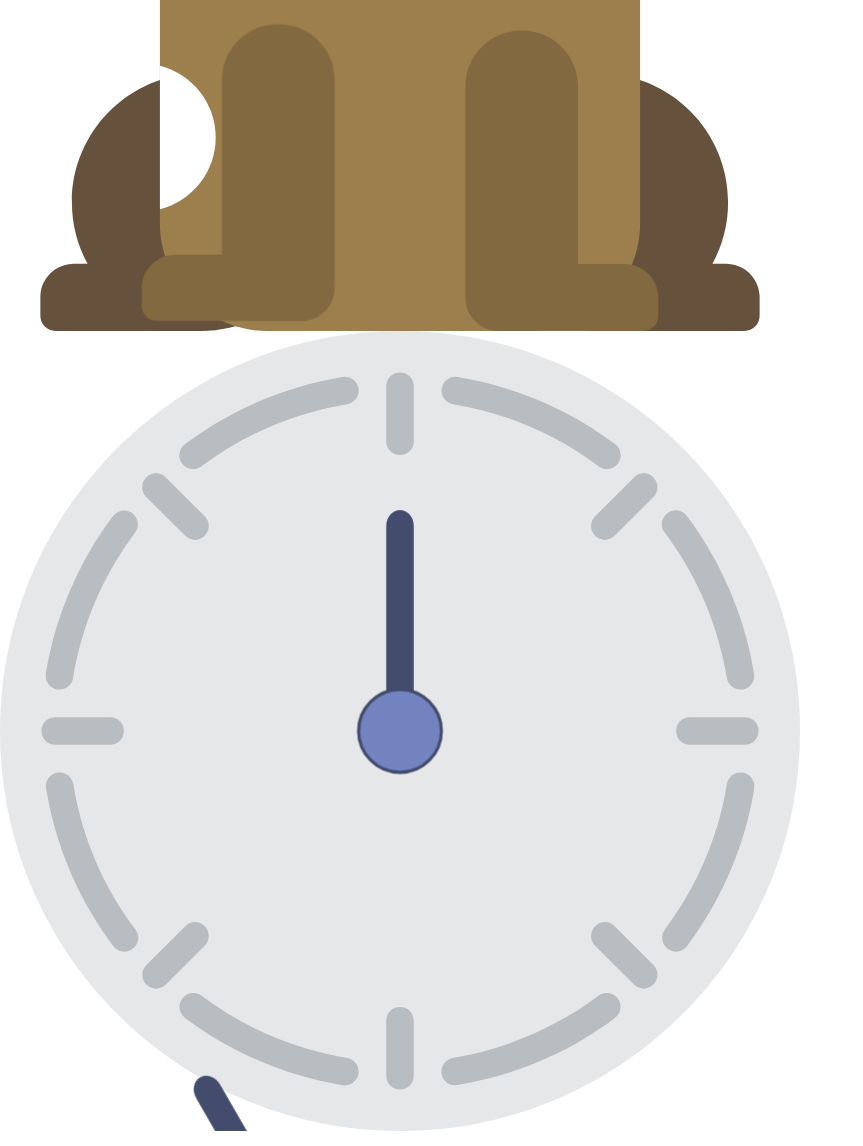
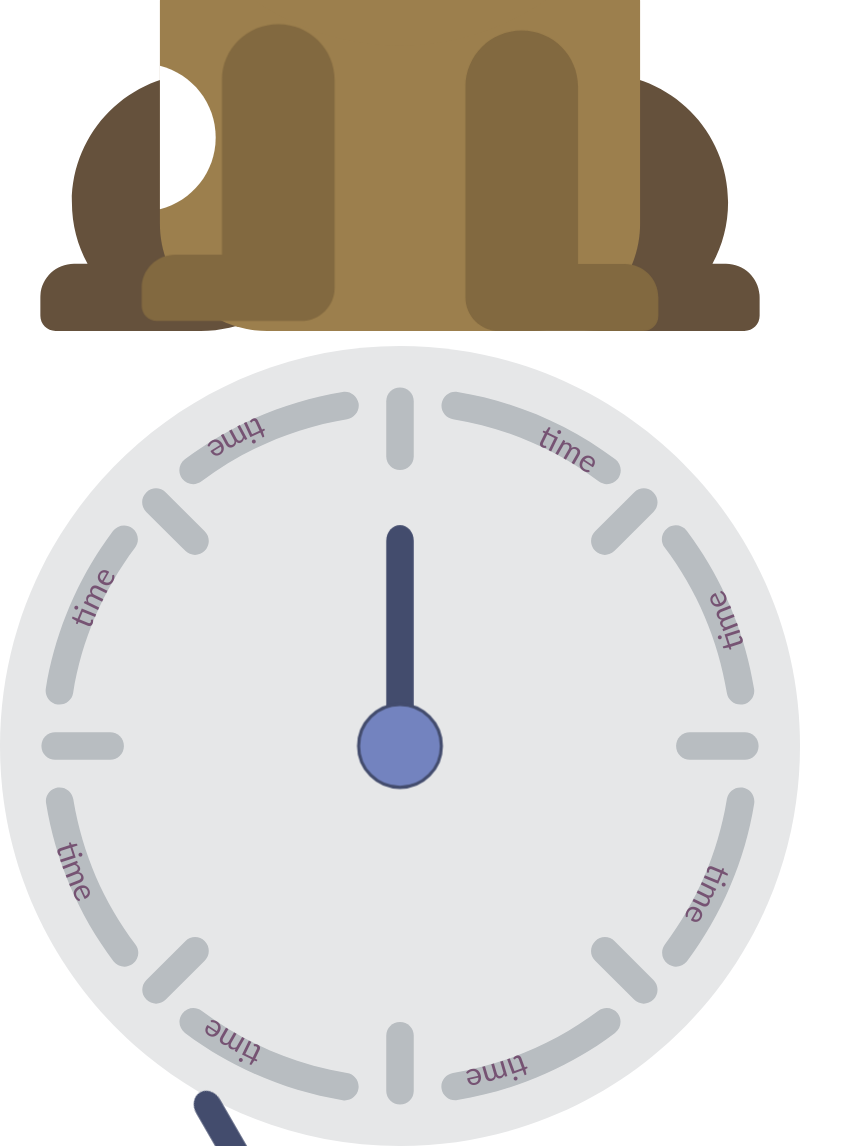
Before and after one commit to denistrator/spalah-lessons--task-9, a plain HTML site: page index.html in a window 1280 px wide. Shown: the part 469-1615 px from the top of the page, without its empty margins (0-863 px from the left). Drawn offline with Linux system fonts and the light colour scheme.

Commit message:
minor update. add prefixes

```diff
--- a/index.html
+++ b/index.html
@@ -5,7 +5,7 @@
 
 <head>
     <meta charset="UTF-8">
-    <title>Document</title>
+    <title>SVG</title>
     <meta http-equiv="X-UA-Compatible" content="IE=edge">
     <meta name="viewport" content="width=device-width, initial-scale=1">
     <link rel="stylesheet" href="css/all.css">
@@ -69,11 +69,17 @@
     <div class="wrapper">
         <svg class="full-height" version="1.1" id="Layer_1" xmlns="http://www.w3.org/2000/svg" xmlns:xlink="http://www.w3.org/1999/xlink" x="0px" y="0px" viewBox="0 0 512 512" style="enable-background:new 0 0 512 512;" xml:space="preserve">
             <style type="text/css">
-	        .st0 {fill: #E6E7E8;}
+            .st0 {
+                fill: #E6E7E8;
+            }
 
-	        .st1 {fill: #B8BDC1;}
+            .st1 {
+                fill: #B8BDC1;
+            }
 
-	        .st3 {fill: #7383BF;}
+            .st3 {
+                fill: #7383BF;
+            }
 
             .st4 {
                 fill: none;
@@ -85,22 +91,54 @@
             <g class="clock">
                 <path class="st0" d="M512,256C512,114.6,397.4,0,256,0S0,114.6,0,256s114.6,256,256,256S512,397.4,512,256" />
                 <g>
-	                <path class="st1" d="M219.3,29.4c-36.4,5.9-71.4,20.8-101,43.1c-3.9,2.9-4.7,8.5-1.7,12.4c1.7,2.3,4.4,3.5,7.1,3.5
+                    <path id="clock-line-12" class="clock-line st1" d="M219.3,29.4c-36.4,5.9-71.4,20.8-101,43.1c-3.9,2.9-4.7,8.5-1.7,12.4c1.7,2.3,4.4,3.5,7.1,3.5
 	    			c1.8,0,3.7-0.6,5.3-1.8c27.3-20.6,59.6-34.3,93.2-39.8c4.8-0.8,8.1-5.3,7.3-10.1C228.6,31.9,224.1,28.6,219.3,29.4" />
-	                <path class="st1" d="M36.7,229.4c0.5,0.1,0.9,0.1,1.4,0.1c4.3,0,8-3.1,8.7-7.4c5.4-33.6,19.1-65.7,39.7-93.1
+	    			<text x="2" y="40%" fill="#765373" font-size="20" font-family="'Lato', sans-serif">
+	    			     <textPath xlink:href="#clock-line-12" startOffset="20%">time</textPath>
+	    			</text>
+
+                    <path  id="clock-line-11" class="st1" d="M36.7,229.4c0.5,0.1,0.9,0.1,1.4,0.1c4.3,0,8-3.1,8.7-7.4c5.4-33.6,19.1-65.7,39.7-93.1
 	    			c2.9-3.9,2.1-9.4-1.8-12.4c-3.9-2.9-9.4-2.1-12.4,1.8c-22.2,29.6-37.1,64.5-43,100.9C28.6,224.1,31.9,228.6,36.7,229.4" />
-	                <path class="st1" d="M46.9,289.9c-0.8-4.8-5.3-8.1-10.1-7.3c-4.8,0.8-8.1,5.3-7.3,10.1c5.9,36.4,20.8,71.4,43.1,101
+	    			<text x="2" y="40%" fill="#765373" font-size="20" font-family="'Lato', sans-serif">
+	    			     <textPath xlink:href="#clock-line-11" startOffset="20%">time</textPath>
+	    			</text>
+
+                    <path id="clock-line-13" class="st1" d="M46.9,289.9c-0.8-4.8-5.3-8.1-10.1-7.3c-4.8,0.8-8.1,5.3-7.3,10.1c5.9,36.4,20.8,71.4,43.1,101
 	    			c1.7,2.3,4.4,3.5,7.1,3.5c1.8,0,3.7-0.6,5.3-1.8c3.9-2.9,4.7-8.5,1.7-12.4C66,355.8,52.3,323.5,46.9,289.9" />
-	                <path class="st1" d="M222.1,465.2c-33.6-5.4-65.7-19.1-93.1-39.7c-3.9-2.9-9.4-2.1-12.4,1.8c-2.9,3.9-2.1,9.4,1.8,12.4
+	    			<text x="2" y="40%" fill="#765373" font-size="20" font-family="'Lato', sans-serif">
+	    			     <textPath xlink:href="#clock-line-13" startOffset="20%">time</textPath>
+	    			</text>
+
+                    <path  id="clock-line-10" class="st1" d="M222.1,465.2c-33.6-5.4-65.7-19.1-93.1-39.7c-3.9-2.9-9.4-2.1-12.4,1.8c-2.9,3.9-2.1,9.4,1.8,12.4
 	    			c29.6,22.2,64.5,37.1,100.9,43c0.5,0.1,0.9,0.1,1.4,0.1c4.3,0,8-3.1,8.7-7.4C230.2,470.5,226.9,465.9,222.1,465.2" />
-	                <path class="st1" d="M383,425.5c-27.3,20.5-59.5,34.2-93.1,39.7c-4.8,0.8-8.1,5.3-7.3,10.1c0.7,4.3,4.4,7.4,8.7,7.4
+	    			<text x="2" y="40%" fill="#765373" font-size="20" font-family="'Lato', sans-serif">
+	    			     <textPath xlink:href="#clock-line-10" startOffset="20%">time</textPath>
+	    			</text>
+
+                    <path  id="clock-line-9" class="st1" d="M383,425.5c-27.3,20.5-59.5,34.2-93.1,39.7c-4.8,0.8-8.1,5.3-7.3,10.1c0.7,4.3,4.4,7.4,8.7,7.4
 	    			c0.5,0,0.9,0,1.4-0.1c36.4-5.9,71.3-20.7,100.9-43c3.9-2.9,4.7-8.5,1.8-12.4C392.4,423.4,386.9,422.6,383,425.5" />
-	                <path class="st1" d="M475.3,282.6c-4.8-0.8-9.3,2.5-10.1,7.3c-5.4,33.6-19.1,65.7-39.7,93.1c-2.9,3.9-2.1,9.4,1.8,12.4
+	    			<text x="2" y="40%" fill="#765373" font-size="20" font-family="'Lato', sans-serif">
+	    			     <textPath xlink:href="#clock-line-9" startOffset="20%">time</textPath>
+	    			</text>
+
+                    <path  id="clock-line-8" class="st1" d="M475.3,282.6c-4.8-0.8-9.3,2.5-10.1,7.3c-5.4,33.6-19.1,65.7-39.7,93.1c-2.9,3.9-2.1,9.4,1.8,12.4
 	    			c1.6,1.2,3.4,1.8,5.3,1.8c2.7,0,5.3-1.2,7.1-3.5c22.2-29.6,37.1-64.5,43-100.9C483.4,287.9,480.1,283.4,475.3,282.6" />
-	                <path class="st1" d="M465.2,222.1c0.7,4.3,4.4,7.4,8.7,7.4c0.5,0,0.9,0,1.4-0.1c4.8-0.8,8.1-5.3,7.3-10.1
+	    			<text x="2" y="40%" fill="#765373" font-size="20" font-family="'Lato', sans-serif">
+	    			     <textPath xlink:href="#clock-line-8" startOffset="20%">time</textPath>
+	    			</text>
+
+                    <path  id="clock-line-7" class="st1" d="M465.2,222.1c0.7,4.3,4.4,7.4,8.7,7.4c0.5,0,0.9,0,1.4-0.1c4.8-0.8,8.1-5.3,7.3-10.1
 	    			c-5.9-36.4-20.8-71.4-43.1-101c-2.9-3.9-8.4-4.7-12.4-1.7c-3.9,2.9-4.7,8.5-1.7,12.4C446,156.2,459.7,188.5,465.2,222.1" />
-	                <path class="st1" d="M289.9,46.8c33.6,5.4,65.8,19.2,93.2,39.8c1.6,1.2,3.5,1.8,5.3,1.8c2.7,0,5.3-1.2,7.1-3.5
+	    			<text x="2" y="40%" fill="#765373" font-size="20" font-family="'Lato', sans-serif">
+	    			     <textPath xlink:href="#clock-line-7" startOffset="20%">time</textPath>
+	    			</text>
+
+                    <path  id="clock-line-6" class="st1" d="M289.9,46.8c33.6,5.4,65.8,19.2,93.2,39.8c1.6,1.2,3.5,1.8,5.3,1.8c2.7,0,5.3-1.2,7.1-3.5
 	    			c2.9-3.9,2.2-9.4-1.7-12.4c-29.7-22.3-64.6-37.2-101-43.1c-4.8-0.8-9.3,2.5-10.1,7.3C281.8,41.5,285.1,46.1,289.9,46.8" />
+	    			<text x="2" y="40%" fill="#765373" font-size="20" font-family="'Lato', sans-serif">
+	    			     <textPath xlink:href="#clock-line-6" startOffset="20%">time</textPath>
+	    			</text>
+
 	    			<path class="st1" d="M256,26.5c-4.9,0-8.8,3.9-8.8,8.8v35.2c0,4.9,3.9,8.8,8.8,8.8c4.9,0,8.8-3.9,8.8-8.8V35.3
 	    			C264.8,30.4,260.9,26.5,256,26.5" />
 	    			<path class="st1" d="M256,432.7c-4.9,0-8.8,3.9-8.8,8.8v35.2c0,4.9,3.9,8.8,8.8,8.8c4.9,0,8.8-3.9,8.8-8.8v-35.2
@@ -117,6 +155,7 @@
 	    			c3.5-3.4,3.5-9,0-12.5L393.4,380.9z" />
 	    			<path class="st1" d="M118.6,131.1c1.7,1.7,4,2.6,6.2,2.6c2.3,0,4.5-0.9,6.2-2.6c3.5-3.5,3.5-9,0-12.5l-24.9-24.9
 	    			c-3.5-3.5-9-3.5-12.5,0c-3.5,3.4-3.5,9,0,12.5L118.6,131.1z" />
+
                 </g>
                 <g>
                     <path class="clock-hand clock-hand-hour-hand" d="M351.3,264.8h-84.7c-5.9,0-10.6-3.9-10.6-8.8c0-4.9,4.7-8.8,10.6-8.8h84.7c5.9,0,10.6,3.9,10.6,8.8
@@ -131,7 +170,6 @@
             </g>
         </svg>
     </div>
-
 </body>
 
 </html>
--- a/scss/styles.scss
+++ b/scss/styles.scss
@@ -8,6 +8,9 @@ body {
 	height: 100vh;
 	margin: 0 auto;
 	display: block;
+	& + & {
+		margin-top: 15px;
+	}
 }
 
 .full-height {
@@ -126,9 +129,6 @@ body {
 }
 
 .clock {
-	* {
-		// transition: ease 5s;
-	}
 	&-hand {
 		fill: #434C6D;
 		&-minute-hand {
@@ -145,13 +145,10 @@ body {
 	&:hover {
 		.clock-hand {
 			fill: #ff5100;
-			animation-duration: 0s;
 			&-minute-hand {
-				transform-origin: bottom;
 				animation-duration: .21s;
 			}
 			&-hour-hand {
-				transform-origin: left;
 				animation-duration: 1.26s;
 			}
 		}
```
Also changed, not shown: css/all.css. Lines whose indentation alone changed are shown as unchanged.
